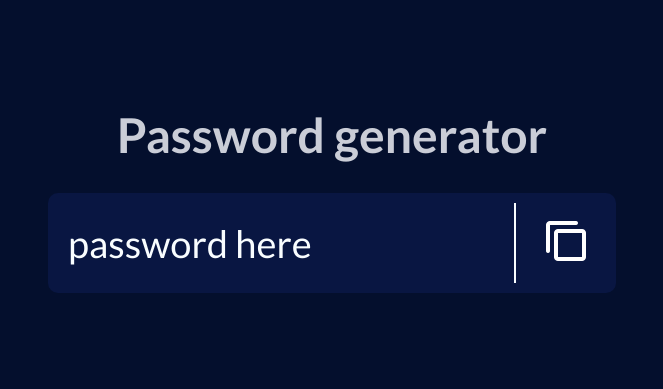
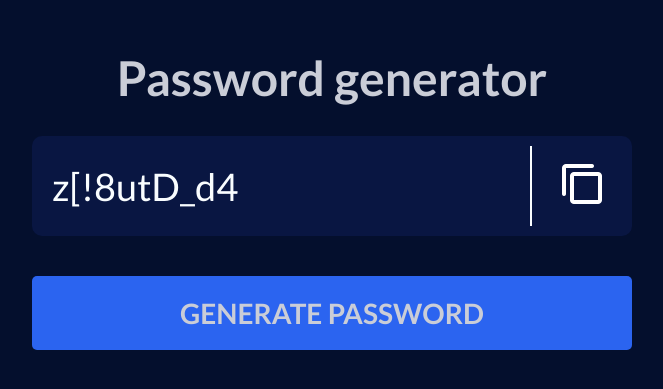
Before and after one commit to KevinAlvss/password-generator, a React (Create React App) app: page / in a window 1280 px wide. Shown: the part 201-590 px from the top of the page, without its empty margins (308-971 px from the left). Built offline with nearby package versions, Linux system fonts and the light colour scheme.

Commit message:
adds password generation

```diff
--- a/package.json
+++ b/package.json
@@ -10,6 +10,7 @@
     "react": "^18.1.0",
     "react-dom": "^18.1.0",
     "react-scripts": "5.0.1",
+    "react-toastify": "^9.0.1",
     "styled-components": "^5.3.5",
     "web-vitals": "^2.1.4"
   },
--- a/src/App.js
+++ b/src/App.js
@@ -1,18 +1,53 @@
-import {Container, Title, GeneratedPasswordBox, VerticalLine, GeneratedPasswordInputBox, CopyButton} from "./styles.js";
+import { useEffect, useState } from "react";
+import {Container, Title, GeneratedPasswordBox, VerticalLine, GeneratedPasswordInputBox, ButtonBox, CopyButton, GenerateNewPasswordButton} from "./styles.js";
 import copy from './icons/copy.png'
+import { toast } from "react-toastify";
 
 function App() {
+  const [password, setPassword] = useState("");
+
+  function generatePassword(){
+    const length = 10;
+    const charset = "abcdefghijklmnopqrstuvwxyzABCDEFGHIJKLMNOPQRSTUVWXYZ0123456789!@#$%&*()_+?{}[]^~:;<>|";
+    let newPassword = '';
+
+    for(let i = 0; i < length; i++){
+      newPassword += charset[Math.floor(Math.random() * charset.length)];
+    }
+
+    setPassword(newPassword);
+  }
+
+  function copyPassword(){
+    navigator.clipboard.writeText(password);
+    notify();
+  }
+
+  function notify(){
+    toast.success("Password copied to clipboard!", {theme: "dark"})
+  }
+
+  useEffect(() => {
+    generatePassword();
+  },[])
+
   return (
     <Container>
       <Title>Password generator</Title>
 
       <GeneratedPasswordBox>
-        <GeneratedPasswordInputBox value={"password here"}/>
-        <VerticalLine />
-        <CopyButton>
-          <img src={copy} alt="copy"/>
-        </CopyButton>
+        <GeneratedPasswordInputBox value={password} readOnly/>
+        <ButtonBox>
+          <VerticalLine />
+          <CopyButton onClick={() => copyPassword()}>
+            <img src={copy} alt="copy"/>
+          </CopyButton>
+        </ButtonBox>
       </GeneratedPasswordBox>
+
+      <GenerateNewPasswordButton onClick={() => generatePassword()}>
+        Generate Password
+      </GenerateNewPasswordButton>
 
     </Container>
   );
--- a/src/GlobalStyle.js
+++ b/src/GlobalStyle.js
@@ -18,4 +18,9 @@ export default createGlobalStyle`
         color: #CACDD7;
     }
 
+    button{
+        border: none;
+        cursor: pointer;
+    }
+
 `
--- a/src/index.js
+++ b/src/index.js
@@ -1,11 +1,17 @@
 import React from 'react';
 import ReactDOM from 'react-dom/client';
 import App from './App';
+
+import { ToastContainer } from 'react-toastify';
+
 import GlobalStyle from './GlobalStyle';
+import 'react-toastify/dist/ReactToastify.css';
+
 
 const root = ReactDOM.createRoot(document.getElementById('root'));
 root.render(
   <React.StrictMode>
+    <ToastContainer />
     <GlobalStyle />
     <App />
   </React.StrictMode>
--- a/src/styles.js
+++ b/src/styles.js
@@ -17,6 +17,13 @@ export const Title = styled.h1`
 export const GeneratedPasswordBox = styled.div`
     background-color: #091642;
     border-radius: 10px;
+    display: flex;
+    align-items: center;
+    justify-content: space-between;
+    min-width: 600px;
+`;
+
+export const ButtonBox = styled.div`
     display: flex;
     align-items: center;
 `;
@@ -39,8 +46,6 @@ export const CopyButton = styled.button`
     height: 100px;
     width: 100px;
     background-color: transparent;
-    border: none;
-    cursor: pointer;
     transition: ease-in-out .2s;
 
     img > {
@@ -52,3 +57,14 @@ export const CopyButton = styled.button`
         opacity: .5;
     }
 `;
+
+export const GenerateNewPasswordButton = styled.button`
+    background-color: #2B64F0;
+    font-size: 28px;
+    margin-top: 40px;
+    text-transform: uppercase;
+    font-weight: bold;
+    padding: 20px 0px;
+    border-radius: 5px;
+    width: 600px;
+`;
```
Also changed, not shown: 1 other file (tests, documents, lock files or other folders).
